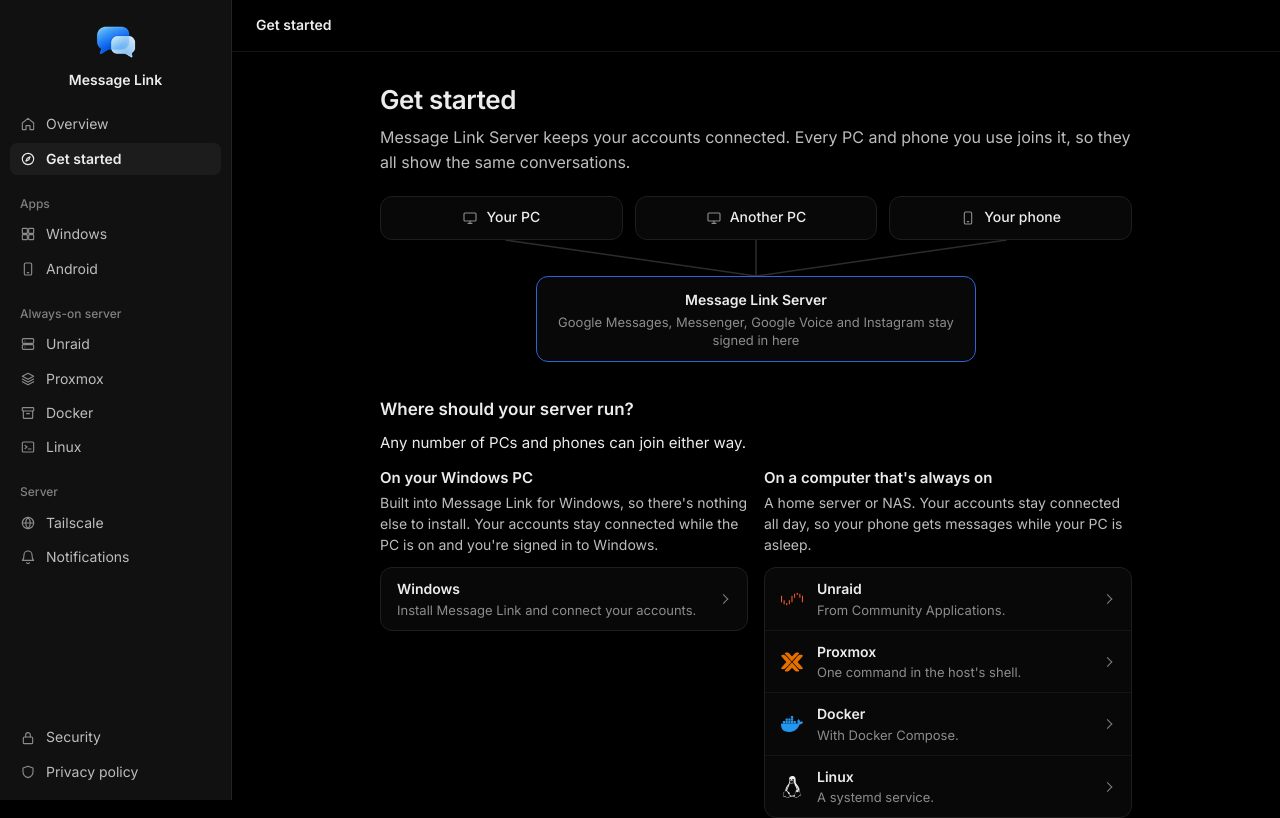
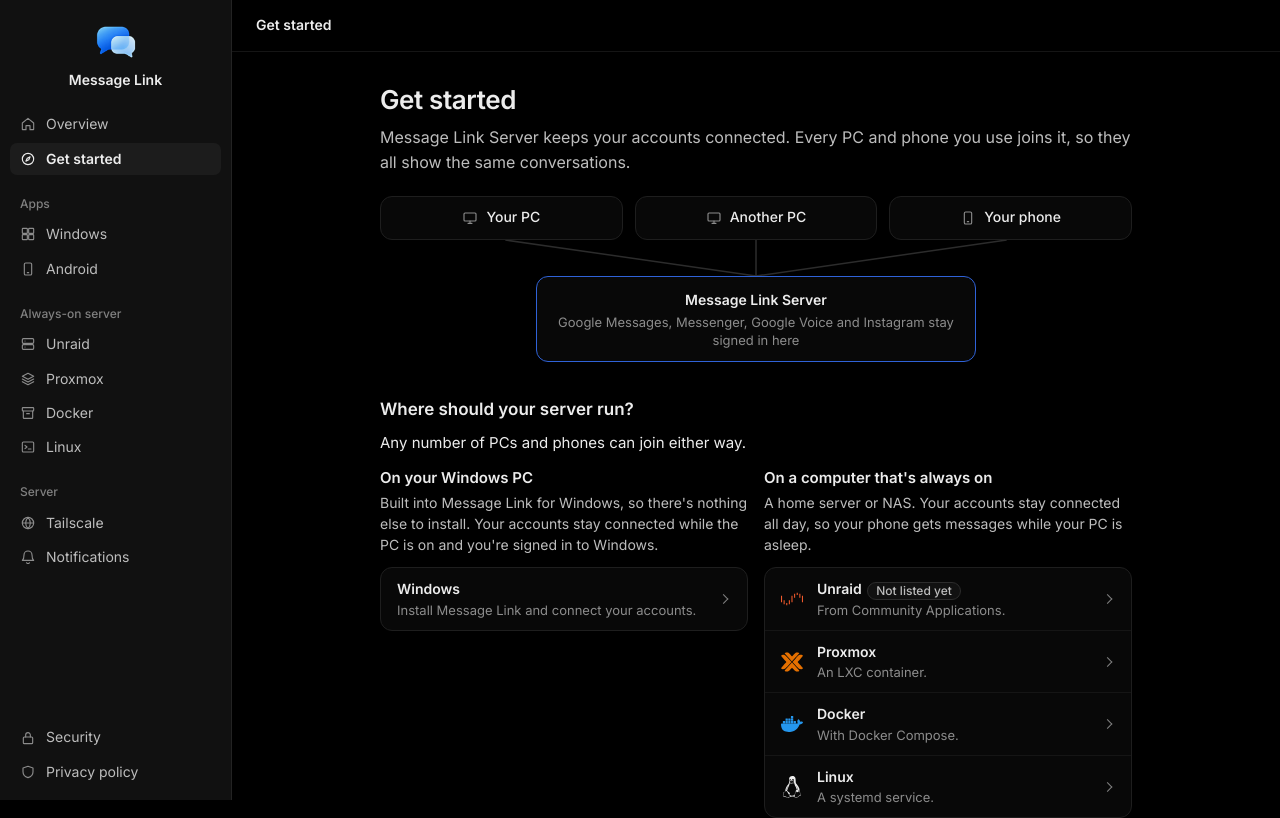
Before and after one commit to wrenchware/message-link, a plain HTML site: page setup/index.html in a window 1280 px wide. Shown: the top 818 px of the page. Drawn offline with Linux system fonts and the light colour scheme.

Commit message:
Get started's always-on cards: Unraid is marked Not listed yet (it isn't in Community Applications), and Proxmox reads An LXC container, as Linux reads A systemd service; the Proxmox guide's lead and description name the LXC container

```diff
--- a/assets/site.css
+++ b/assets/site.css
@@ -236,6 +236,9 @@ a.card:focus-visible { outline-offset: -2px; border-radius: 0; }
   color: var(--soft);
   vertical-align: middle;
 }
+
+/* A tag beside a card's title keeps the row as tall as its neighbors. */
+.card h3 .tag { line-height: 16px; margin-left: 2px; }
 
 /* Steps */
 
--- a/setup/index.html
+++ b/setup/index.html
@@ -66,8 +66,8 @@
       <h3>On a computer that's always on</h3>
       <p>A home server or NAS. Your accounts stay connected all day, so your phone gets messages while your PC is asleep.</p>
       <div class="cards">
-        <a class="card has-logo" href="../unraid/"><img class="card-logo" src="../assets/logos/unraid.svg" alt="" width="22" height="22"><h3>Unraid</h3><p>From Community Applications.</p><span class="more">Unraid guide</span></a>
-        <a class="card has-logo" href="../proxmox/"><img class="card-logo" src="../assets/logos/proxmox.svg" alt="" width="22" height="22"><h3>Proxmox</h3><p>One command in the host's shell.</p><span class="more">Proxmox guide</span></a>
+        <a class="card has-logo" href="../unraid/"><img class="card-logo" src="../assets/logos/unraid.svg" alt="" width="22" height="22"><h3>Unraid <span class="tag">Not listed yet</span></h3><p>From Community Applications.</p><span class="more">Unraid guide</span></a>
+        <a class="card has-logo" href="../proxmox/"><img class="card-logo" src="../assets/logos/proxmox.svg" alt="" width="22" height="22"><h3>Proxmox</h3><p>An LXC container.</p><span class="more">Proxmox guide</span></a>
         <a class="card has-logo" href="../docker/"><img class="card-logo" src="../assets/logos/docker.svg" alt="" width="22" height="22"><h3>Docker</h3><p>With Docker Compose.</p><span class="more">Docker guide</span></a>
         <a class="card has-logo" href="../linux/"><img class="card-logo" src="../assets/logos/linux.svg" alt="" width="22" height="22"><h3>Linux</h3><p>A systemd service.</p><span class="more">Linux guide</span></a>
       </div>
```
Also changed, not shown: proxmox/index.html (+2 -2 lines).
